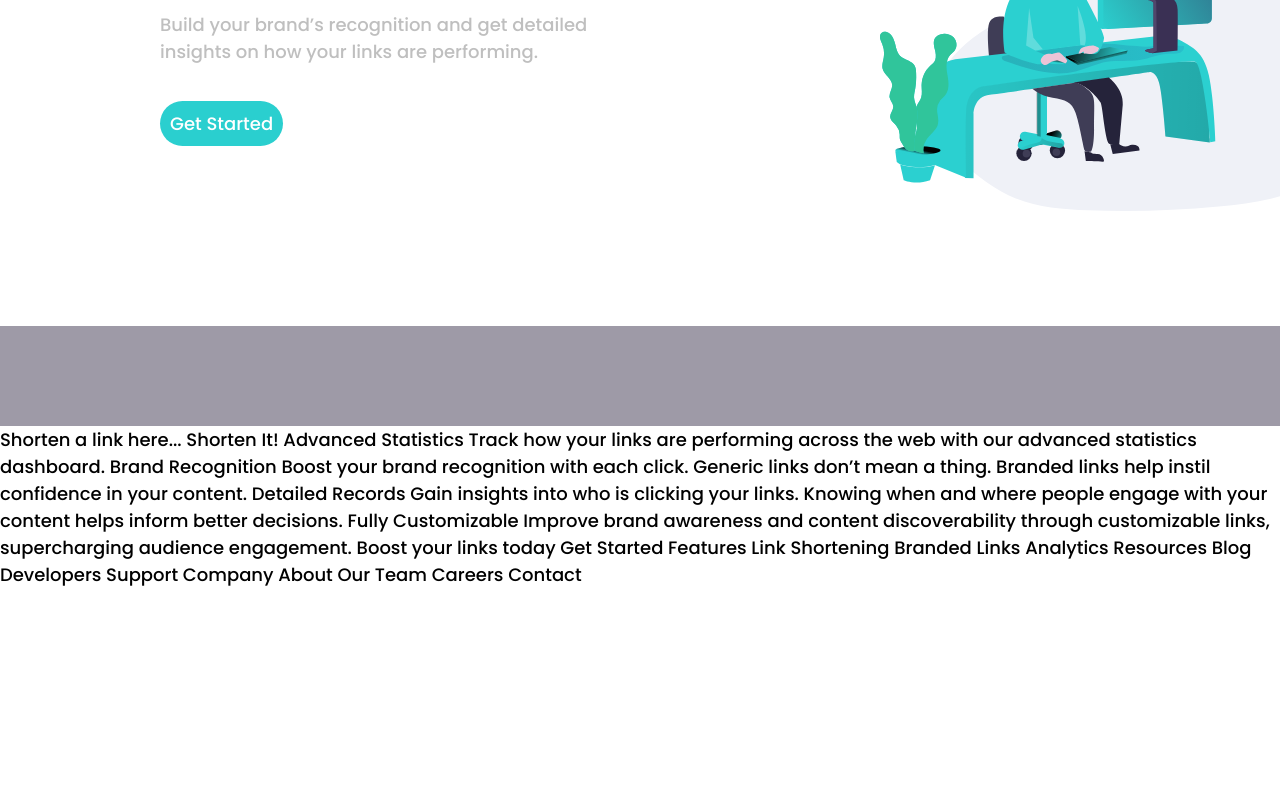
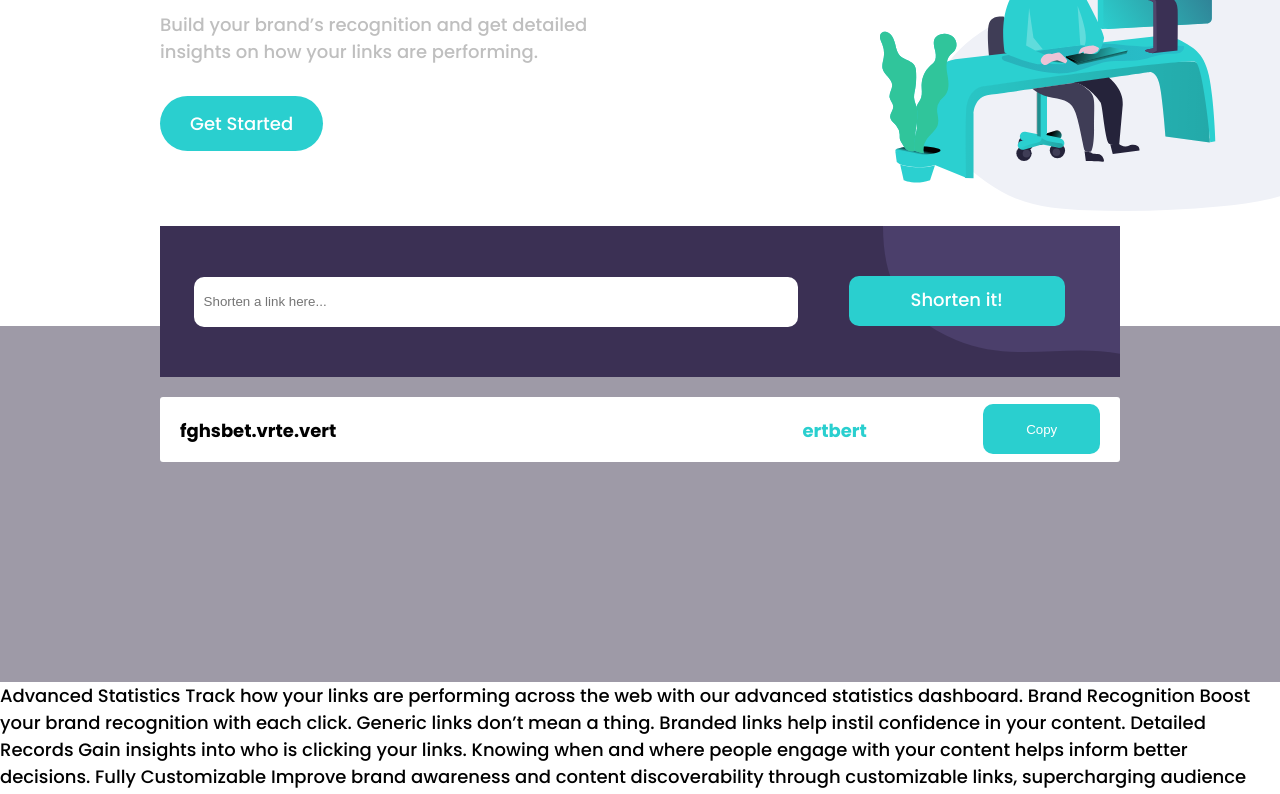
Before and after one commit to pittyh6/url-shortening-api-master, a plain HTML site: page index.html in a window 1280 px wide. Shown: the part 324-1118 px from the top of the page. Before the commit the page ends 912 px from the top, so only its background shows below. Drawn offline with nearby package versions, Linux system fonts and the light colour scheme.

Commit message:
[wdb-672][wdb-673][wdb-674] layout mobile, tablet, desktop versions, html and css

```diff
--- a/index.html
+++ b/index.html
@@ -40,21 +40,32 @@
           <a class="green-round-btn"href="#">Get Started</a>
         </div>
       </header>
-
-
     </div>
   </div>
-
-<!-- bottom part of the page body -->
+  <!-- bottom part of the page body -->
   <div class="bottom-body">
-    <div class="container"></div>
+    <div class="container">
+      <main class="shorten-url">
+        <div class="convert-url">
+          <div class="url-top-left">
+            <input type="text" id="input-url" class="square-input" placeholder="Shorten a link here...">
+            <i class="error-msg">Please add a link</i>
+          </div>
+          <div class="url-bottom-right">
+            <a class="green-square-btn"href="#">Shorten it!</a>
+          </div>
+        </div>
+        <div class="result-url">
+          <h4 class="link-original">fghsbet.vrte.vert</h4>
+          <h4 class="link-result">ertbert</h4>
+          <button class="green-square-btn">Copy</button>
+        </div>
+      </main>
+    </div>
   </div>
 
 
 
-  Shorten a link here...
-
-  Shorten It!
 
   Advanced Statistics
 
--- a/style.css
+++ b/style.css
@@ -34,7 +34,7 @@ html, body{
     background-color:var(--white);
 }
 .bottom-body{
-    background-color:var(--grayish-violet)
+    background-color:var(--grayish-violet);
 }
 a{
     text-decoration: none;
@@ -51,6 +51,7 @@ ul{
 .green-round-btn,
 .green-square-btn{
     background-color: var(--cyan);
+    border: none;
     color: var(--white);
     height: 50px;
     text-align: center;
@@ -58,11 +59,21 @@ ul{
 }
 .green-round-btn{
     border-radius: 50rem;
+    padding: 15px 30px;
 }
 .green-square-btn{
     border-radius: 10px;
 }
-
+.square-input{
+    height: 50px;
+    padding: 10px;
+    border: none;
+    border-radius: 10px;
+}
+.error-msg{
+    color: var(--red);
+    font-size: 13px;
+}
 /*-------------------------------------------------------*/
 /*-------------------------------------------------------*/
 /* ~~~~MENU NAVBAR~~~~ */
@@ -123,6 +134,65 @@ ul{
 
 /*-------------------------------------------------------*/
 /*-------------------------------------------------------*/
+/* ~~~~MAIN~~~~ */
+/*mobile*/
+main{
+    position: relative;
+    bottom: 150px;
+}
+.convert-url{
+    background-image: url(/images/bg-shorten-mobile.svg);
+    background-color: var( --dark-violet);
+    background-repeat: no-repeat;
+    background-position: right;
+    background-position-y: 0;
+    padding: 50px 0;
+    /* height: 185px; */
+    /* text-align: center; */
+}
+.url-top-left> input{
+    margin: auto;
+    display: block;
+    width: 90%;
+
+}
+.url-top-left> i{
+  margin-left: 25px;
+  display: none;
+}
+.url-bottom-right > a{
+    display: block;
+    width: 90%;
+    margin: 20px auto auto;
+}
+/*MAIN RESULT*/
+.result-url{
+    background-color: var(--white);
+    border-radius: 3px;
+    display: grid;
+    margin: 20px auto;
+}
+.result-url> h4{
+    height: 65px;
+    padding: 20px;
+}
+.result-url>button{
+    margin: auto 20px 15px;
+}
+.link-original{
+    border-bottom: 1px solid var(--grayish-violet);
+}
+.link-result{
+    color: var(--cyan);
+}
+
+
+
+
+
+
+/*-------------------------------------------------------*/
+/*-------------------------------------------------------*/
 /*desktop*/
 @media all and (min-width: 820px){
     .container{
@@ -173,4 +243,39 @@ ul{
     .header-top-right>img{
         position: absolute;
     }
+
+    /* ~~~~MAIN~~~~ */
+    .convert-url> div{
+       display: inline-block;
+    }
+    .url-top-left{
+        width: 70%;
+        display: inline;
+    }
+    .url-bottom-right {
+        width: 25%;
+        display: inline;
+    }
+    .url-bottom-right > a{
+        margin: auto;
+    }
+    /*MAIN RESULT*/
+    .result-url{
+        display: grid;
+        grid-template-columns: repeat(4, auto);
+    }
+    .link-original{
+        border-bottom: none;
+        grid-column: 1/3;
+    }
+    .link-result{
+        grid-column: 3/4;
+        text-align: right;
+    }
+    .result-url>button{
+        grid-column: 4/5;
+        margin: auto 20px;
+        width: 50%;
+        justify-self: end;
+    }
 }
```
